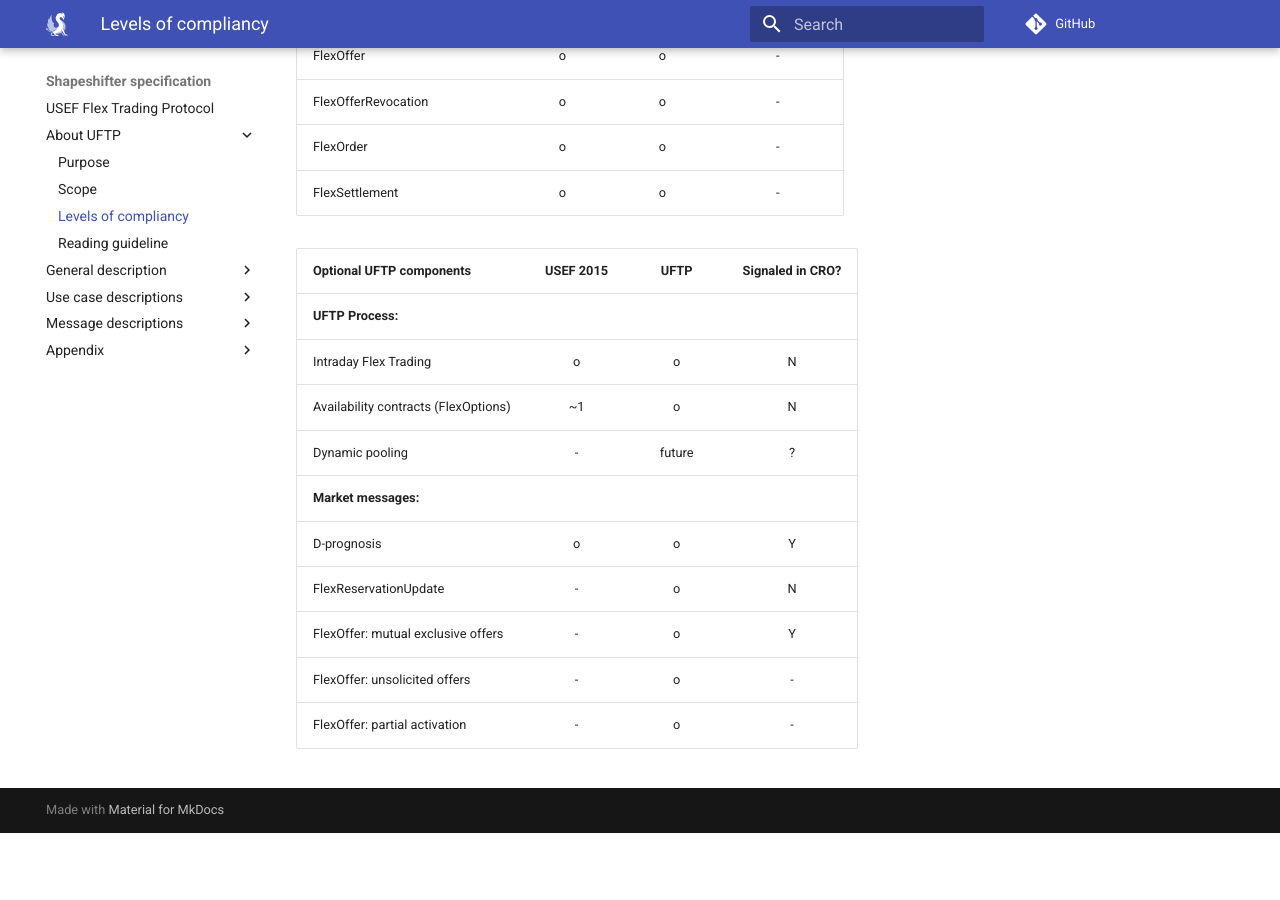
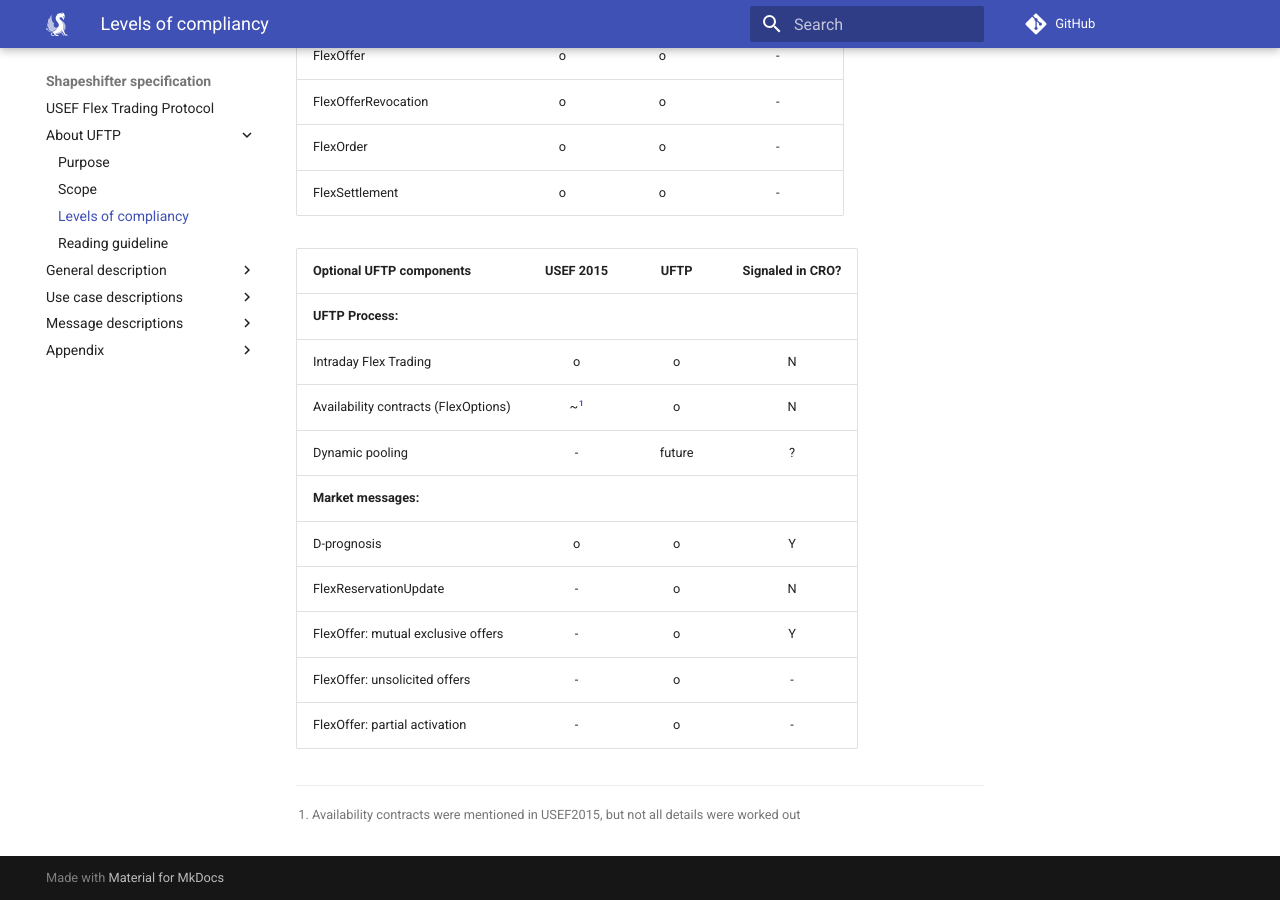
Before and after one commit to shapeshifter/shapeshifter-specification, an MkDocs documentation site: the page built from docs/about/levels-of-compliancy.md, in a window 1280 px wide and 900 px high, scrolled down 583 px. Built offline with MkDocs 1.6.1 and Material for MkDocs 9.7.7, drawn with Linux system fonts in a browser that asks for light colours; comment, search, counter and statistics services are not loaded; before the commit the page ends 1416 px from its top, so only the background shows below that.

```diff
--- a/docs/about/levels-of-compliancy.md
+++ b/docs/about/levels-of-compliancy.md
@@ -21,10 +21,10 @@ Optional components in messages are always prefixed with [optional].
 | FlexSettlement                       | o         | o      | -                |
 
 | Optional UFTP components             | USEF 2015 | UFTP   | Signaled in CRO? |
-| ------------------------------------ | :-------: | :----: | :--------------: |
+|--------------------------------------|:---------:|:------:|:----------------:|
 | **UFTP Process:**                    |           |        |                  |
 | Intraday Flex Trading                | o         | o      | N                |
-| Availability contracts (FlexOptions) | ~1        | o      | N                |
+| Availability contracts (FlexOptions) | ~[^1]     | o      | N                |
 | Dynamic pooling                      | -         | future | ?                |
 | **Market messages:**                 |           |        |                  |
 | D-prognosis                          | o         | o      | Y                |
@@ -32,3 +32,5 @@ Optional components in messages are always prefixed with [optional].
 | FlexOffer: mutual exclusive offers   | -         | o      | Y                |
 | FlexOffer: unsolicited offers        | -         | o      | -                |
 | FlexOffer: partial activation        | -         | o      | -                |
+
+[^1]: Availability contracts were mentioned in USEF2015, but not all details were worked out
--- a/mkdocs.yml
+++ b/mkdocs.yml
@@ -34,6 +34,7 @@ plugins:
 markdown_extensions:
   - admonition # for Recommended Practice blocks
   - md_in_html # for figcaption at images
+  - footnotes
 
 nav:
   - USEF Flex Trading Protocol: usef-flex-trading-protocol.md
```
